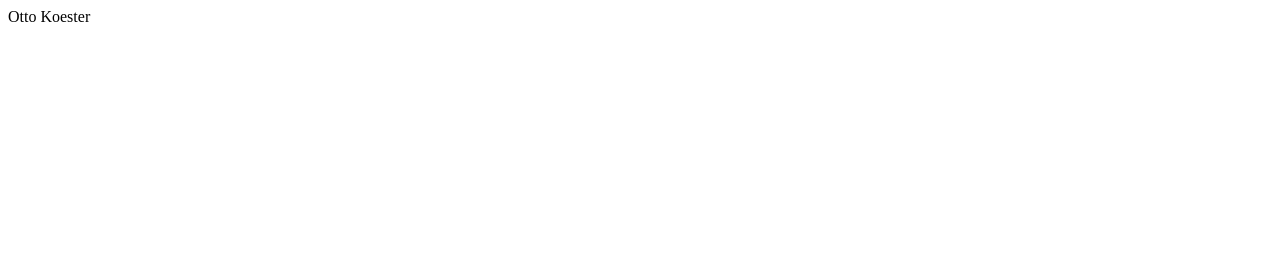
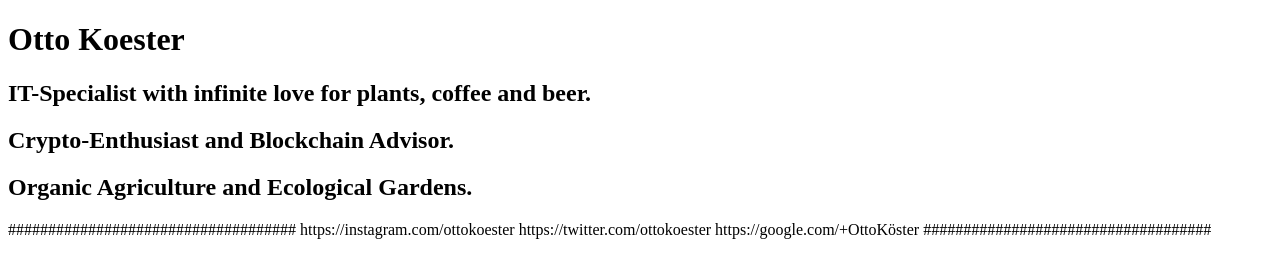
Before and after one commit to OttoKoester/ottokoester.github.io, a plain HTML site: page index.html in a window 1280 px wide. Drawn offline with Linux system fonts and the light colour scheme.

Commit message:
Update index.html

```diff
--- a/index.html
+++ b/index.html
@@ -5,6 +5,15 @@
 <title>Otto Koester | Github Page</title>
 </head>
 <body>
-Otto Koester
+  <h1>Otto Koester</h1>
+  <h2>IT-Specialist with infinite love for plants, coffee and beer.</h2>
+  <h2>Crypto-Enthusiast and Blockchain Advisor.</h2>
+  <h2>Organic Agriculture and Ecological Gardens.</h2>
+
+####################################
+https://instagram.com/ottokoester
+https://twitter.com/ottokoester
+https://google.com/+OttoKöster
+####################################
 </body>
 </html>
```
